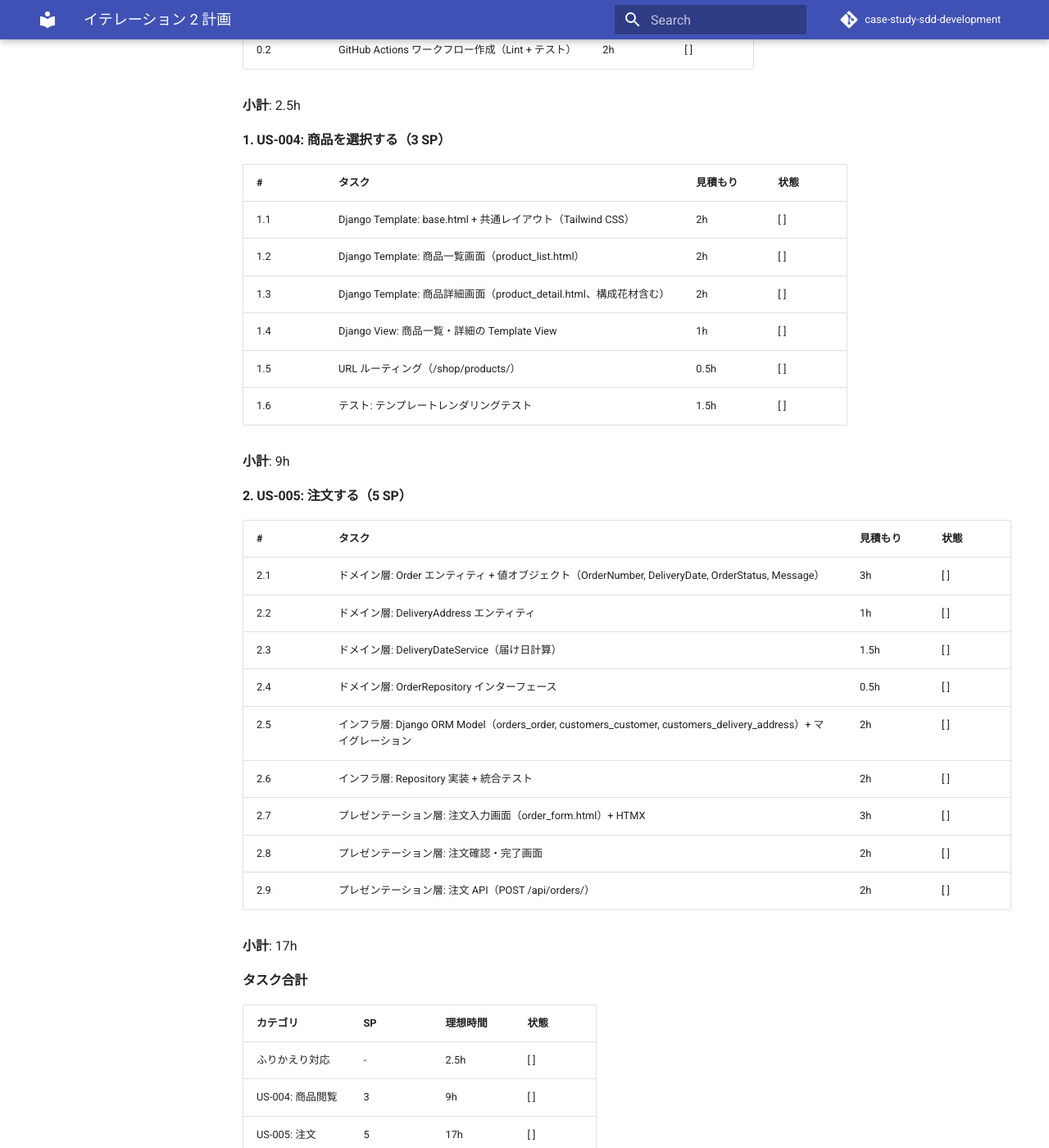
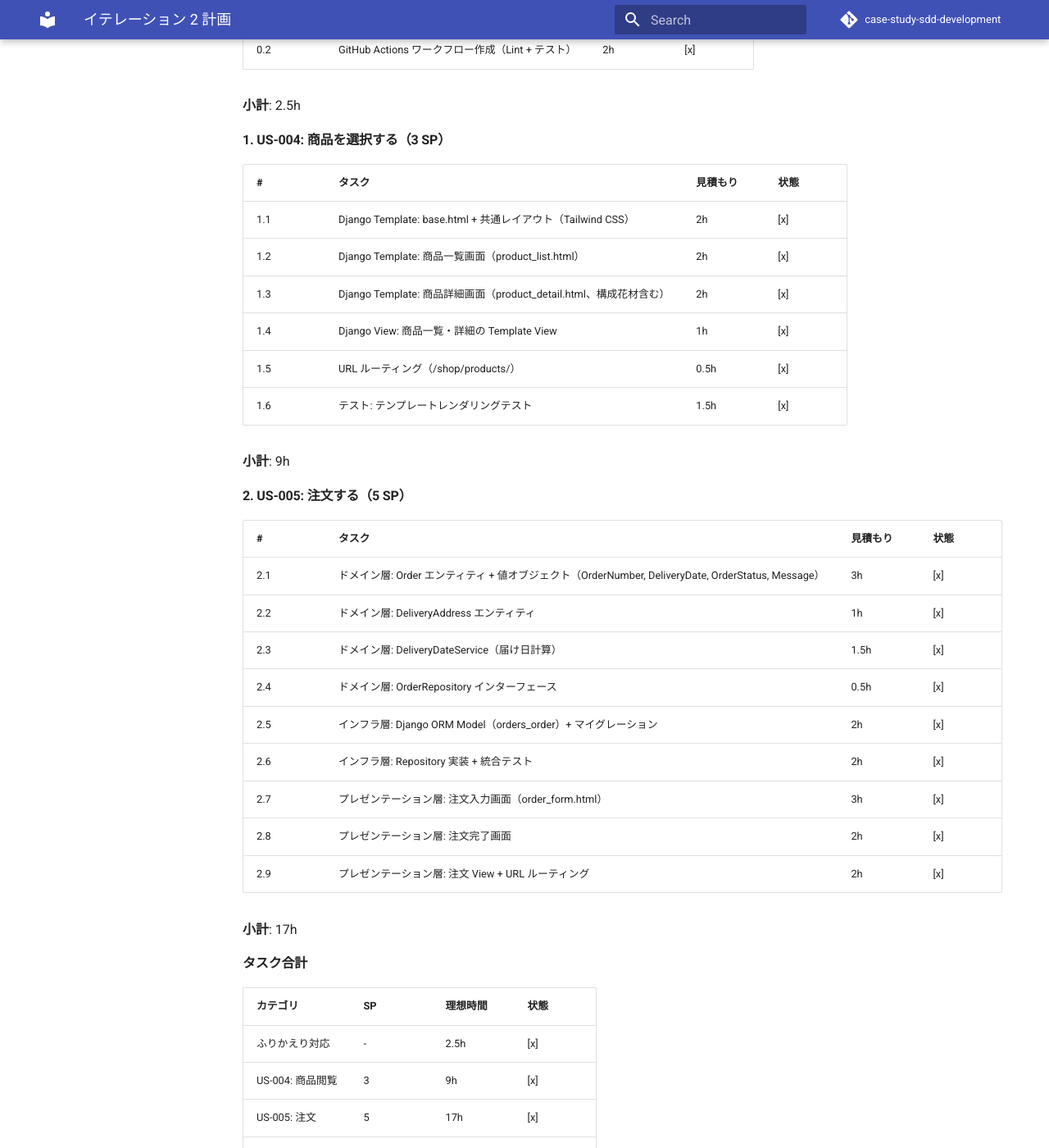
Before and after one commit to k2works/case-study-sdd-development, an MkDocs documentation site: the page built from docs/development/iteration_plan-2.md, in a window 1280 px wide and 1400 px high, scrolled down 2301 px. Shown: the whole window at 82% size. Built offline with MkDocs 1.6.1 and Material for MkDocs 9.7.7, drawn with Linux system fonts in a browser that asks for light colours; comment, search, counter and statistics services are not loaded; some of the changed text lies outside the part shown.

Commit message:
docs: IT2 完了に伴いイテレーション計画の進捗を更新

```diff
--- a/docs/development/iteration_plan-2.md
+++ b/docs/development/iteration_plan-2.md
@@ -22,10 +22,10 @@
 
 ### 成功基準
 
-- [ ] 商品一覧・詳細画面がブラウザで表示される
-- [ ] 注文確定 API が動作する
-- [ ] 在庫引当のドメインロジックが単体テストでカバーされている
-- [ ] テストカバレッジ 80% 以上
+- [x] 商品一覧・詳細画面がブラウザで表示される
+- [x] 注文確定が動作する
+- [x] Order ドメインロジックが単体テストでカバーされている
+- [x] テストカバレッジ 99%（目標 80% 以上）
 - [ ] SonarQube Quality Gate OK
 
 ---
@@ -50,9 +50,9 @@
 
 **受入条件**:
 
-- [ ] 商品一覧画面で花束のカード形式表示が動作する
-- [ ] 商品詳細画面で構成花材・価格・説明が確認できる
-- [ ] ログイン不要で商品閲覧が可能
+- [x] 商品一覧画面で花束のカード形式表示が動作する
+- [x] 商品詳細画面で構成花材・価格・説明が確認できる
+- [x] ログイン不要で商品閲覧が可能
 
 #### US-005: 届け日・届け先・メッセージを入力して注文する
 
@@ -62,11 +62,11 @@
 
 **受入条件**:
 
-- [ ] 届け日をカレンダーから選択できる
-- [ ] 届け先（氏名・住所・電話番号）を入力できる
-- [ ] メッセージカード内容を入力できる（200 文字以内）
-- [ ] 注文確認画面で内容を確認できる
-- [ ] 注文確定後に注文番号が表示される
+- [x] 届け日をカレンダーから選択できる
+- [x] 届け先（氏名・住所・電話番号）を入力できる
+- [x] メッセージカード内容を入力できる（200 文字以内）
+- [x] 注文確定後に完了画面にリダイレクトされる
+- [x] 注文確定後に注文番号が表示される
 
 ---
 
@@ -76,8 +76,8 @@
 
 | # | タスク | 見積もり | 状態 |
 | :--- | :--- | :--- | :--- |
-| 0.1 | .gitignore 整備（Python 生成ファイル除外） | 0.5h | [ ] |
-| 0.2 | GitHub Actions ワークフロー作成（Lint + テスト） | 2h | [ ] |
+| 0.1 | .gitignore 整備（Python 生成ファイル除外） | 0.5h | [x] |
+| 0.2 | GitHub Actions ワークフロー作成（Lint + テスト） | 2h | [x] |
 
 **小計**: 2.5h
 
@@ -85,12 +85,12 @@
 
 | # | タスク | 見積もり | 状態 |
 | :--- | :--- | :--- | :--- |
-| 1.1 | Django Template: base.html + 共通レイアウト（Tailwind CSS） | 2h | [ ] |
-| 1.2 | Django Template: 商品一覧画面（product_list.html） | 2h | [ ] |
-| 1.3 | Django Template: 商品詳細画面（product_detail.html、構成花材含む） | 2h | [ ] |
-| 1.4 | Django View: 商品一覧・詳細の Template View | 1h | [ ] |
-| 1.5 | URL ルーティング（/shop/products/） | 0.5h | [ ] |
-| 1.6 | テスト: テンプレートレンダリングテスト | 1.5h | [ ] |
+| 1.1 | Django Template: base.html + 共通レイアウト（Tailwind CSS） | 2h | [x] |
+| 1.2 | Django Template: 商品一覧画面（product_list.html） | 2h | [x] |
+| 1.3 | Django Template: 商品詳細画面（product_detail.html、構成花材含む） | 2h | [x] |
+| 1.4 | Django View: 商品一覧・詳細の Template View | 1h | [x] |
+| 1.5 | URL ルーティング（/shop/products/） | 0.5h | [x] |
+| 1.6 | テスト: テンプレートレンダリングテスト | 1.5h | [x] |
 
 **小計**: 9h
 
@@ -98,15 +98,15 @@
 
 | # | タスク | 見積もり | 状態 |
 | :--- | :--- | :--- | :--- |
-| 2.1 | ドメイン層: Order エンティティ + 値オブジェクト（OrderNumber, DeliveryDate, OrderStatus, Message） | 3h | [ ] |
-| 2.2 | ドメイン層: DeliveryAddress エンティティ | 1h | [ ] |
-| 2.3 | ドメイン層: DeliveryDateService（届け日計算） | 1.5h | [ ] |
-| 2.4 | ドメイン層: OrderRepository インターフェース | 0.5h | [ ] |
-| 2.5 | インフラ層: Django ORM Model（orders_order, customers_customer, customers_delivery_address）+ マイグレーション | 2h | [ ] |
-| 2.6 | インフラ層: Repository 実装 + 統合テスト | 2h | [ ] |
-| 2.7 | プレゼンテーション層: 注文入力画面（order_form.html）+ HTMX | 3h | [ ] |
-| 2.8 | プレゼンテーション層: 注文確認・完了画面 | 2h | [ ] |
-| 2.9 | プレゼンテーション層: 注文 API（POST /api/orders/） | 2h | [ ] |
+| 2.1 | ドメイン層: Order エンティティ + 値オブジェクト（OrderNumber, DeliveryDate, OrderStatus, Message） | 3h | [x] |
+| 2.2 | ドメイン層: DeliveryAddress エンティティ | 1h | [x] |
+| 2.3 | ドメイン層: DeliveryDateService（届け日計算） | 1.5h | [x] |
+| 2.4 | ドメイン層: OrderRepository インターフェース | 0.5h | [x] |
+| 2.5 | インフラ層: Django ORM Model（orders_order）+ マイグレーション | 2h | [x] |
+| 2.6 | インフラ層: Repository 実装 + 統合テスト | 2h | [x] |
+| 2.7 | プレゼンテーション層: 注文入力画面（order_form.html） | 3h | [x] |
+| 2.8 | プレゼンテーション層: 注文完了画面 | 2h | [x] |
+| 2.9 | プレゼンテーション層: 注文 View + URL ルーティング | 2h | [x] |
 
 **小計**: 17h
 
@@ -161,11 +161,11 @@
 
 ### Definition of Done
 
-- [ ] 商品一覧・詳細画面がブラウザで動作確認済み
-- [ ] 注文 API が統合テストでパス
-- [ ] Order ドメイン層のユニットテストがパス
-- [ ] Ruff エラーなし
-- [ ] テストカバレッジ 80% 以上
+- [x] 商品一覧・詳細画面がブラウザで動作確認済み
+- [x] 注文が統合テストでパス
+- [x] Order ドメイン層のユニットテストがパス
+- [x] Ruff エラーなし
+- [x] テストカバレッジ 99%（目標 80% 以上）
 - [ ] SonarQube Quality Gate OK
 
 ---
```
Also changed, not shown: other parts of docs/development/iteration_plan-2.md (+4 -4 lines).
